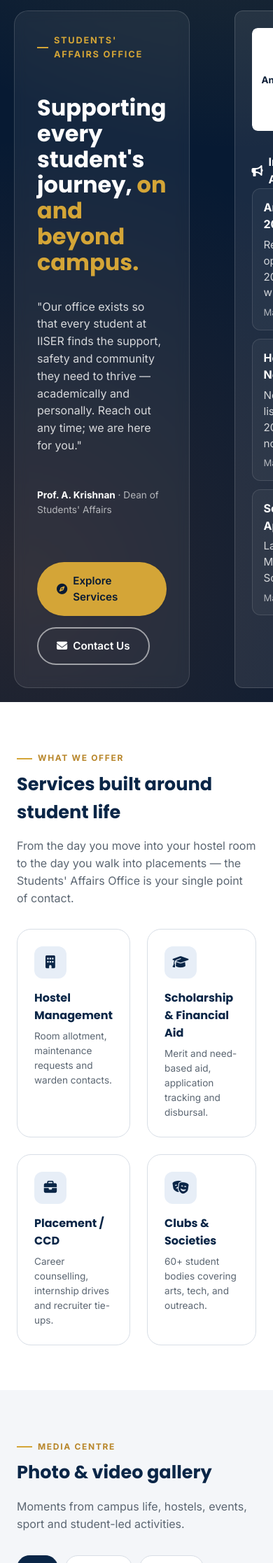
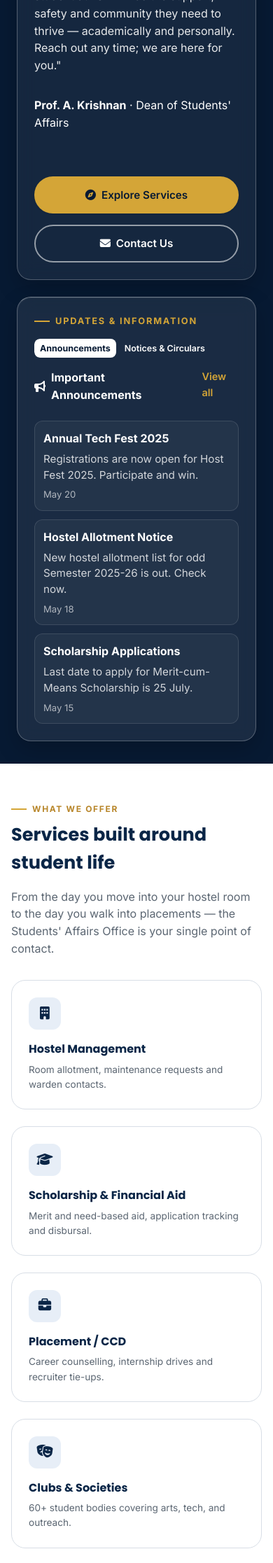
Before and after one commit to koushiksamui/IISER-kolkata-stdAffairs-site, a PHP site: page / in a window 390 px wide. Shown: the part 838-3071 px from the top of the page at 70% size. Run offline with PHP 8.4, Linux system fonts and the light colour scheme.

Commit message:
Added missing Menus, and made the design responsive

```diff
--- a/css/style.css
+++ b/css/style.css
@@ -390,6 +390,10 @@ header.site-header {
     color: var(--gold-600);
 }
 
+.office-mark .label-short {
+    display: none;
+}
+
 .header-right {
     display: flex;
     justify-content: flex-end;
@@ -690,33 +694,49 @@ nav.main-nav {
     margin:0;
 }
 
+.hero-bottom-section {
+    background: var(--navy-950);
+    padding: var(--space-4) 0 var(--space-6) 0;
+    position: relative;
+    z-index: 2;
+}
+
 .hero-bottom {
     display: grid;
-    grid-template-columns: 1.1fr .9fr;
+    grid-template-columns: 1fr 1fr;
     gap: var(--space-6);
-    max-width: none;
-    width: calc(100% - 40px); /* full-width minus 20px side margins */
-    margin: 0 0 20px 20px;
-    padding: 0;
+    max-width: 1200px;
+    width: 100%;
+    margin: 0 auto;
+    padding: 0 var(--space-3);
     box-sizing: border-box;
 }
 
 .std-office-dtls,
 .notice-announcement {
     background: rgba(255, 255, 255, .06);
-    border: 1px solid rgba(255, 255, 255, .14);
-    border-radius: var(--radius-lg);
-    padding: var(--space-4);
-    backdrop-filter: blur(8px);
+    border: 1px solid rgba(255, 255, 255, .25);
+    border-top: 1px solid rgba(255, 255, 255, .4);
+    border-radius: 24px;
+    padding: var(--space-5);
+    backdrop-filter: blur(12px);
+    box-shadow: 0 12px 32px rgba(0, 0, 0, 0.2), inset 0 1px 2px rgba(255, 255, 255, 0.1);
 }
 
 .std-office-dtls {
     display: grid;
     gap: var(--space-4);
+    color: var(--white);
 }
 
 .std-office-dtls h1 {
     font-size: clamp(2rem, 3vw, 2.6rem);
+    color: var(--white);
+}
+
+.std-office-dtls h1 em {
+    font-style: normal;
+    color: var(--gold-500);
 }
 
 .std-office-dtls .dosa-msg {
@@ -724,6 +744,7 @@ nav.main-nav {
     max-width: none;
     border:none;
     padding-left: 0;
+    color: rgba(255, 255, 255, 0.9);
 }
 
 .notice-announcement {
@@ -737,26 +758,60 @@ nav.main-nav {
 
 .announcement-panel {
     display: grid;
-    gap: var(--space-3);
+    align-content: start;
+    gap: var(--space-2);
     background: rgba(255, 255, 255, .08);
-    border: 1px solid rgba(255, 255, 255, .16);
-    border-radius: var(--radius-md);
-    padding: var(--space-3);
+    border: 1px solid rgba(255, 255, 255, .25);
+    border-top: 1px solid rgba(255, 255, 255, .4);
+    border-radius: 24px;
+    padding: var(--space-4);
+    backdrop-filter: blur(12px);
+    box-shadow: 0 12px 32px rgba(0, 0, 0, 0.2), inset 0 1px 2px rgba(255, 255, 255, 0.1);
 }
 
 /* Tabs */
-.tabs{display:flex;gap:8px;border-radius:8px;overflow:hidden}
-.tab-btn{background:transparent;border:none;padding:10px 14px;color:var(--white);font-weight:700;cursor:pointer}
-.tab-btn[aria-selected="true"]{background:var(--white);color:var(--navy-950);border-radius:8px}
-.tab-panel{padding-top:8px}
-
-.announcement-list.notice-style li{background:transparent;border:none;padding:8px 0}
+.tabs{display:flex;gap:8px;border-radius:8px;overflow:hidden;align-items:center}
+.tab-btn{background:transparent;border:none;padding:6px 12px;font-size:0.9rem;color:var(--white);font-weight:600;cursor:pointer;transition:background var(--dur) var(--ease);}
+.tab-btn[aria-selected="true"]{background:var(--white);color:var(--navy-950);border-radius:8px;font-weight:700}
+.tab-btn:hover:not([aria-selected="true"]){background:rgba(255,255,255,0.1)}
+.tab-panel{
+    padding-top:0;
+    min-height: 360px;
+}
+
+.tab-panel:not([hidden]) {
+    animation: tabFadeIn 0.4s cubic-bezier(0.16, 1, 0.3, 1) forwards;
+}
+
+@keyframes tabFadeIn {
+    0% {
+        opacity: 0;
+        transform: translateY(12px);
+    }
+    100% {
+        opacity: 1;
+        transform: translateY(0);
+    }
+}
 
 .announcement-panel .panel-head {
     display: flex;
     align-items: center;
     justify-content: space-between;
     gap: 12px;
+    margin-bottom: var(--space-3);
+}
+
+.announcement-panel .panel-head a {
+    color: var(--gold-500);
+    font-weight: 600;
+    font-size: 0.9rem;
+    transition: color var(--dur) var(--ease);
+}
+
+.announcement-panel .panel-head a:hover {
+    color: var(--gold-600);
+    text-decoration: underline;
 }
 
 .panel-head .panel-label {
@@ -1511,7 +1566,7 @@ footer.site-footer {
     }
 }
 
-@media (max-width:820px) {
+@media (max-width:1023px) {
     nav.main-nav {
         display: none;
     }
@@ -1520,36 +1575,163 @@ footer.site-footer {
         display: block;
     }
 
+    .header-inner {
+        grid-template-columns: minmax(0, 1fr) auto minmax(0, 1fr);
+        height: 76px;
+        gap: var(--space-2);
+    }
+
+    .brand-text .sub {
+        max-width: 285px;
+    }
+
     .office-mark {
+        min-width: 106px;
+    }
+
+    .office-mark .label {
+        font-size: .62rem;
+        letter-spacing: .05em;
+    }
+
+    .header-right {
+        gap: var(--space-1);
+    }
+
+    .hero-bottom {
+        grid-template-columns: 1fr;
+        gap: var(--space-3);
+    }
+
+    .std-office-dtls,
+    .announcement-panel {
+        padding: var(--space-4);
+    }
+
+    .carousel {
+        height: clamp(280px, 48svh, 500px);
+        min-height: 0;
+        max-height: none;
+    }
+}
+
+@media (max-width:820px) {
+    .container {
+        padding-inline: var(--space-2);
+    }
+
+    .access-bar .a-links {
         display: none;
     }
 
+    .gallery-grid {
+        grid-template-columns: repeat(2, 1fr);
+    }
+
+    .lightbox-nav {
+        display: none;
+    }
+}
+
+@media (max-width:640px) {
+    .access-bar .container {
+        justify-content: flex-end;
+    }
+
     .header-inner {
-        grid-template-columns: 1fr auto;
+        height: 68px;
+        grid-template-columns: minmax(0, 1fr) auto auto;
+        gap: 6px;
+    }
+
+    .brand-mark {
+        width: 42px;
+        height: 42px;
+        font-size: .72rem;
+    }
+
+    .brand-text .sub {
+        display: none;
+    }
+
+    .office-mark {
+        min-width: 82px;
+    }
+
+    .office-mark .seal {
+        display: none;
+    }
+
+    .office-mark .label {
+        display: block;
+        font-size: .56rem;
+        line-height: 1.25;
+    }
+
+    .admin-btn {
+        padding: 9px 11px;
     }
 
     .admin-btn span {
         display: none;
     }
 
-    .admin-btn {
-        padding: 10px 14px;
-    }
-
-    .gallery-grid {
-        grid-template-columns: repeat(2, 1fr);
-    }
-
-    .access-bar .a-links {
-        display: none;
-    }
-
-    .lightbox-nav {
-        display: none;
+    .hero-bottom-section {
+        padding: var(--space-3) 0 var(--space-4);
+    }
+
+    .carousel {
+        height: clamp(250px, 45svh, 380px);
+        min-height: 0;
+        max-height: none;
+    }
+
+    .std-office-dtls,
+    .announcement-panel {
+        border-radius: var(--radius-lg);
+        padding: var(--space-3);
+    }
+
+    .tab-panel {
+        min-height: 0;
+    }
+
+    .panel-head,
+    .announcement-panel .panel-head {
+        align-items: flex-start;
+    }
+
+    .safety-grid,
+    .contacts-strip,
+    .services-grid,
+    .footer-cols {
+        grid-template-columns: 1fr;
+    }
+
+    .section {
+        padding: var(--space-5) 0;
+    }
+
+    .footer-bottom {
+        align-items: flex-start;
     }
 }
 
 @media (max-width:560px) {
+    .hero h1,
+    .std-office-dtls h1 {
+        font-size: 1.8rem;
+    }
+
+    .hero-cta {
+        display: grid;
+        grid-template-columns: 1fr;
+    }
+
+    .hero-cta .btn {
+        justify-content: center;
+    }
+
     .gallery-grid {
         grid-template-columns: repeat(2, 1fr);
     }
@@ -1566,6 +1748,58 @@ footer.site-footer {
 
     .helpline-number {
         font-size: 1.4rem;
+    }
+
+    .tabs {
+        gap: 4px;
+    }
+
+    .tab-btn {
+        padding: 6px 8px;
+        font-size: .78rem;
+    }
+
+    .announcement-list li {
+        padding: 12px;
+    }
+
+    .footer-bottom .links {
+        gap: var(--space-2);
+    }
+}
+
+@media (max-width:380px) {
+    .office-mark {
+        min-width: 58px;
+    }
+
+    .office-mark .label {
+        font-size: .56rem;
+        white-space: nowrap;
+    }
+
+    .office-mark .label-full {
+        display: none;
+    }
+
+    .office-mark .label-short {
+        display: inline;
+    }
+
+    .brand {
+        gap: 8px;
+    }
+
+    .brand-text .name {
+        font-size: .9rem;
+    }
+
+    .carousel {
+        height: clamp(230px, 42svh, 320px);
+    }
+
+    .filter-chip {
+        padding: 8px 14px;
     }
 }
 
--- a/index.html
+++ b/index.html
@@ -50,7 +50,8 @@
 
             <div class="office-mark">
                 <div class="seal" aria-hidden="true"><i class="fa-solid fa-people-group"></i></div>
-                <div class="label">Students' Affairs <span>Office</span></div>
+                <div class="label"><span class="label-full">Students' Affairs <span>Office</span></span><span
+                        class="label-short">SA Office</span></div>
             </div>
 
             <div class="header-right">
@@ -114,6 +115,10 @@
                             <ul>
                                 <li><a href="#"><i class="fa-solid fa-futbol"></i> Sports Facilities</a></li>
                                 <li><a href="#"><i class="fa-solid fa-trophy"></i> Tournaments</a></li>
+                                <li><a href="#"><i class="fa-solid fa-dumbbell"></i> Gymnasium</a></li>
+                                <li><a href="#"><i class="fa-solid fa-pen-ruler"></i> Stationery Shop</a></li>
+                                <li><a href="#"><i class="fa-solid fa-building-columns"></i> Bank &amp; ATM</a></li>
+                                <li><a href="#"><i class="fa-solid fa-book-open"></i> Library Facilities</a></li>
                             </ul>
                         </div>
                         <div class="mega-col">
@@ -177,6 +182,10 @@
             <ul>
                 <li><a href="#">Medical Unit / MCWC</a></li>
                 <li><a href="#">Sports Facilities</a></li>
+                <li><a href="#">Gymnasium</a></li>
+                <li><a href="#">Stationery Shop</a></li>
+                <li><a href="#">Bank &amp; ATM</a></li>
+                <li><a href="#">Library Facilities</a></li>
             </ul>
         </details>
         <a href="#">Scholarship &amp; Financial Aid</a>
@@ -225,7 +234,11 @@
                         <button class="carousel-next" aria-label="Next slide"><i class="fa-solid fa-chevron-right"></i></button>
                     </div>
                 </div>
-                <div class="hero-bottom">
+            </div>
+        </section>
+
+        <section class="hero-bottom-section">
+            <div class="hero-bottom">
                     <div class="std-office-dtls">
                         <span class="hero-eyebrow">Students' Affairs Office</span>
                         <h1>Supporting every student's journey, <em>on and beyond campus.</em></h1>
@@ -242,6 +255,7 @@
                         </div>
                     </div>
                     <div class="announcement-panel" role="region">
+                        <span class="hero-eyebrow">Updates &amp; Information</span>
                         <div class="tabs" role="tablist" aria-label="Announcements and Notices">
                             <button role="tab" aria-selected="true" aria-controls="tab-announcements" id="tab-btn-ann"
                                 class="tab-btn">Announcements</button>
@@ -301,7 +315,6 @@
                         </div>
                     </div>
                 </div>
-            </div>
         </section>
 
         <!-- ============ QUICK SERVICES ============ -->
```
Also changed, not shown: 1 other file.
